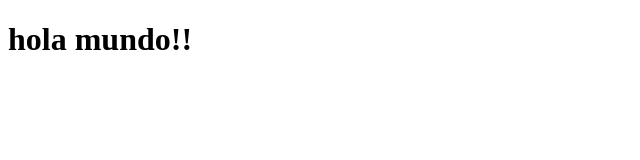
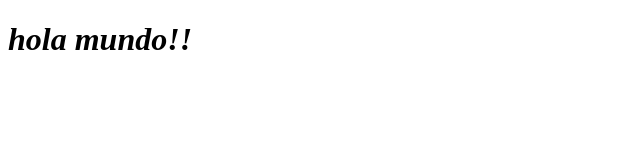
Before and after one commit to gpetruzzi94/html-Odin, a plain HTML site: page html-boilerplate/index.html in a window 1280 px wide. Shown: the full height of the page, 0-640 px from the left. Drawn offline with Linux system fonts and the light colour scheme.

Commit message:
sigue la prueba

```diff
--- a/html-boilerplate/index.html
+++ b/html-boilerplate/index.html
@@ -8,7 +8,7 @@
     </head>
     <body>
 
-        <h1><strong>hola mundo!!</strong></h1>
+        <h1><em><strong>hola mundo!!</strong></em></h1>
 
     </body>
 </html>
```
